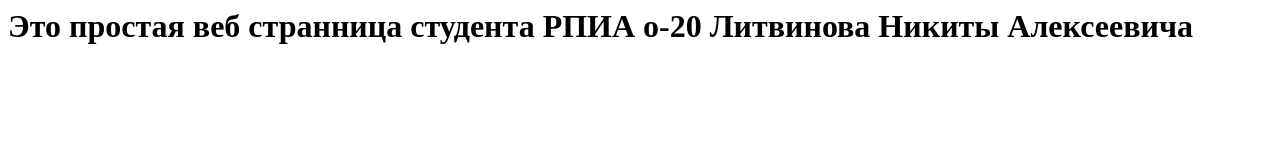
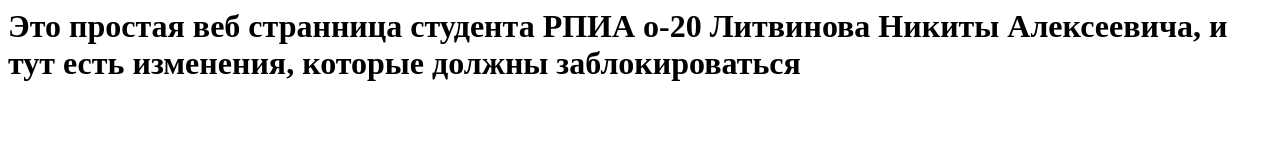
Before and after one commit to Nikerty/Nikerty.github.io, a plain HTML site: page index.html in a window 1280 px wide. Drawn offline with Linux system fonts and the light colour scheme.

Commit message:
Update index.html

```diff
--- a/index.html
+++ b/index.html
@@ -4,6 +4,6 @@
 <title>Лабораторная работа №3 </title>
 </head>
 <body>
-<h1>Это простая веб странница студента РПИА о-20 Литвинова Никиты Алексеевича</h1>
+<h1>Это простая веб странница студента РПИА о-20 Литвинова Никиты Алексеевича, и тут есть изменения, которые должны заблокироваться</h1>
 </body>
 </html>
```
